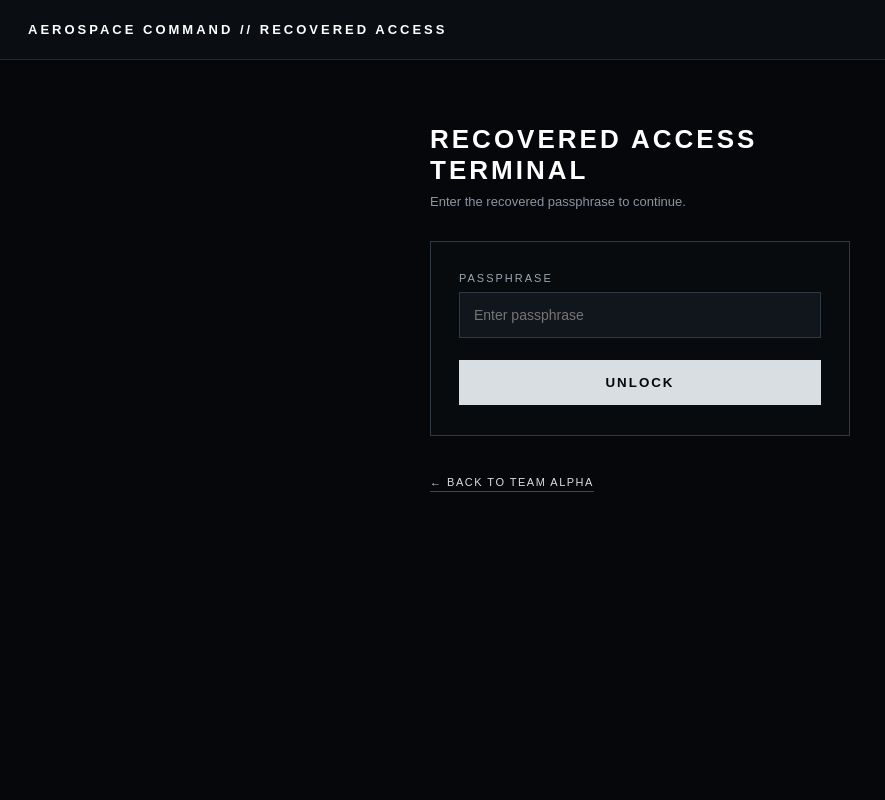
After one commit to saacutter/rta-ctf, a Flask app: page /login/team-alpha/vault in a window 1280 px wide. The commit adds this page. Shown: the whole page, without its empty margins (0-885 px from the left). Run offline with Flask 3, Linux system fonts and the light colour scheme.

Commit message:
added my RE, temporary placeholder for Senaya HPE

```diff
--- a/Final/app/app.py
+++ b/Final/app/app.py
@@ -76,14 +76,15 @@ def login():
 
     if user:
         session["stage_two_complete"] = True
-        return render_template(
-        "dashboard.html",
-        action_url="/dashboard"
-    )
-    return render_template(
-        "login.html",
-        action_url="/login"
-    )
+        return redirect("/dashboard")
+    return render_template("login.html")
+
+
+@app.route("/dashboard")
+def dashboard():
+    if not session.get("stage_two_complete"):
+        return redirect("/")
+    return render_template("dashboard.html")
 
 def handle_reflected_query():
     query_param = request.args.get("query")
@@ -218,6 +219,46 @@ def team_alpha():
         "branch1_01.html"
     )
 
+ALPHA_VAULT_PASSWORD = os.environ.get("ALPHA_VAULT_PASSWORD", "AS!@DJshjdb@#aksjA^&%SJDBka*sbdjkas")
+ALPHA_HPE_PASSWORD = os.environ.get("ALPHA_HPE_PASSWORD", "JJZGBLPN")
+
+@app.route("/login/team-alpha/vault", methods=["GET", "POST"])
+def team_alpha_vault():
+    if request.method == "POST":
+        supplied = request.form.get("password", "")
+        if secrets.compare_digest(supplied, ALPHA_VAULT_PASSWORD):
+            session["alpha_vault_unlocked"] = True
+            return redirect(url_for("team_alpha_vault"))
+        return render_template(
+            "alpha_branch_vaultRE.html",
+            unlocked=False,
+            error="ACCESS DENIED — INCORRECT PASSPHRASE."
+        )
+
+    return render_template(
+        "alpha_branch_vaultRE.html",
+        unlocked=session.get("alpha_vault_unlocked", False),
+        error=None
+    )
+
+@app.route("/login/team-alpha/HPE", methods=["GET", "POST"])
+def team_alpha_HPE():
+    if request.method == "POST":
+        supplied = request.form.get("password", "")
+        if secrets.compare_digest(supplied, ALPHA_HPE_PASSWORD):
+            session["alpha_HPE_unlocked"] = True
+            return redirect(url_for("team_alpha_HPE"))
+        return render_template(
+            "alpha_branch_HPE.html",
+            unlocked=False,
+            error="ACCESS DENIED — INCORRECT PASSPHRASE."
+        )
+
+    return render_template(
+        "alpha_branch_HPE.html",
+        unlocked=session.get("alpha_HPE_unlocked", False),
+        error=None
+    )
 
 BRAVO_ACCOUNTS = {
     "castillo": {
--- /dev/null
+++ b/Final/app/templates/alpha_branch_vaultRE.html
@@ -0,0 +1,164 @@
+<!DOCTYPE html>
+<html lang="en">
+<head>
+<meta charset="UTF-8">
+<meta name="viewport" content="width=device-width, initial-scale=1.0">
+<title>AEROSPACE // RECOVERED ACCESS</title>
+
+<style>
+  :root{
+    --bg:#05070a; --panel:#0d1117; --border:#303943;
+    --success:#9fe0b8; --success-bg:#0d1a13;
+    --danger:#e39a94; --danger-bg:#1a0d0d;
+    --text:#ffffff; --text-dim:#8995a2;
+  }
+
+  *{ box-sizing:border-box; }
+  html,body{
+    margin:0; padding:0; min-height:100vh; background:var(--bg);
+    color:var(--text); font-family:Arial,Helvetica,sans-serif;
+  }
+
+  body::before{
+    content:""; position:fixed; inset:0; z-index:-1;
+    background:
+      linear-gradient(180deg,rgba(5,7,10,.9) 0%,rgba(5,7,10,.55) 60%,rgba(5,7,10,.9) 100%),
+      url("/static/images/aerospace-jet.jpeg") center/cover no-repeat;
+  }
+
+  nav.topbar{
+    height:60px; background:#0a0d12; display:flex;
+    align-items:center; justify-content:space-between;
+    padding:0 28px; border-bottom:1px solid rgba(255,255,255,.12);
+  }
+
+  .brand{ font-weight:700; font-size:13px; letter-spacing:3px; }
+
+  .pill{
+    font-size:10.5px; letter-spacing:1.5px; font-weight:700;
+    padding:5px 12px; border:1px solid #40484f;
+    color:#d9dee3; text-transform:uppercase;
+  }
+
+  main{ max-width:640px; margin:0 auto; padding:64px 20px 90px; }
+  main.gate{ max-width:460px; }
+
+  h1{ font-size:26px; letter-spacing:3px; margin:0 0 8px; }
+  .subtitle{ color:var(--text-dim); font-size:13px; margin:0 0 32px; }
+
+  .card{
+    background:rgba(8,11,15,.92);
+    border:1px solid var(--border);
+    padding:30px 28px; margin-bottom:20px;
+  }
+
+  /* gate form */
+  label{ display:block; font-size:11px; letter-spacing:2px; color:#9ca7b3; margin-bottom:8px; }
+  input{
+    width:100%; padding:14px; margin-bottom:22px;
+    background:#11161c; border:1px solid #303943;
+    color:white; outline:none; font-size:14px;
+  }
+  input:focus{ border-color:#8d9aa8; }
+  button{
+    width:100%; padding:15px; border:none;
+    background:#d9dee3; color:#05070a;
+    font-weight:bold; letter-spacing:2px; cursor:pointer;
+  }
+  button:hover{ background:white; }
+  .option-error{
+    margin-bottom:20px; padding:10px 12px;
+    font-size:12px; letter-spacing:.5px;
+    background:var(--danger-bg); color:var(--danger);
+    border:1px solid #4a1f1f;
+  }
+
+  .notes-list{ display:flex; flex-direction:column; gap:12px; }
+  .note{
+    background:#0a0d12; border:1px solid var(--border);
+    padding:14px 16px; font-size:12.5px;
+    line-height:1.7; color:var(--text-dim);
+  }
+  .note-title{
+    color:var(--text); font-weight:700;
+    letter-spacing:.5px; margin-bottom:4px;
+    font-size:11px; text-transform:uppercase;
+  }
+  .btn {
+    display: block; width: fit-content; color: #c7ccd4; border:1px solid #e9edf2;
+    padding:10px; font-family:inherit; font-size:11px;
+    cursor:pointer; margin-top: 1em; text-decoration:none;
+  }
+  .option-card{
+    display:block; color:white; text-decoration:none;
+    background:rgba(8,11,15,.92);
+    border:1px solid var(--border);
+    padding:22px 24px; margin-bottom:16px;
+    cursor:pointer; transition:border-color .15s ease;
+  }
+  .option-card:hover{ border-color:#8d9aa8; }
+  .option-name{ font-size:16px; font-weight:700; letter-spacing:1px; margin-bottom:4px; }
+  .option-sub{ font-size:11px; color:var(--text-dim); letter-spacing:1px; }
+
+  .back-link{
+    display:inline-block; margin-top:20px;
+    color:#d9dee3; font-size:11px; letter-spacing:1.5px;
+    text-decoration:none; border-bottom:1px solid #40484f;
+    padding-bottom:3px;
+  }
+  .back-link:hover{ color:#fff; border-color:#8d9aa8; }
+</style>
+</head>
+
+<body>
+
+<nav class="topbar">
+  <div class="brand">AEROSPACE COMMAND // RECOVERED ACCESS</div>
+</nav>
+
+{% if unlocked %}
+<main>
+
+  <h1>RECOVERED ACCESS</h1>
+  <p class="subtitle">Access granted. Retrieve the recovered artifact.</p>
+
+  <div class="card">
+    <div class="notes-list">
+      <div class="note">
+        <div class="note-title">Recovered Artifact</div>
+        <span>Download and analyse the recovered file to proceed.</span>
+        <a class="btn" href="{{ url_for('static', filename='uploads/Files.zip') }}" download>⇩&nbsp;DOWNLOAD</a>
+      </div>
+    </div>
+  </div>
+
+  <a class="option-card" href="{{ url_for('team_alpha_HPE') }}">
+    <div class="option-name">PROCEED →</div>
+    <div class="option-sub">Next stage</div>
+  </a>
+
+  <a class="back-link" href="{{ url_for('team_alpha') }}">← BACK TO TEAM ALPHA</a>
+
+</main>
+{% else %}
+<main class="gate">
+
+  <h1>RECOVERED ACCESS TERMINAL</h1>
+  <p class="subtitle">Enter the recovered passphrase to continue.</p>
+
+  <div class="card">
+    {% if error %}<div class="option-error">{{ error }}</div>{% endif %}
+    <form action="{{ url_for('team_alpha_vault') }}" method="POST">
+      <label for="password">PASSPHRASE</label>
+      <input type="password" id="password" name="password" placeholder="Enter passphrase" autocomplete="off" required>
+      <button type="submit">UNLOCK</button>
+    </form>
+  </div>
+
+  <a class="back-link" href="{{ url_for('team_alpha') }}">← BACK TO TEAM ALPHA</a>
+
+</main>
+{% endif %}
+
+</body>
+</html>
--- a/Final/app/templates/branch1_01.html
+++ b/Final/app/templates/branch1_01.html
@@ -172,6 +172,12 @@
     </div>
 
   </div>
+  <a class="option-card" href="{{ url_for('.team_alpha_vault') }}">
+    <div class="option-name">RECOVERED ACCESS TERMINAL →</div>
+    <div class="option-sub">Passphrase required</div>
+  </a>
+
+</main>
 
 </body>
 </html>
```
Also changed, not shown: Final/app/templates/alpha_branch_HPE.html (added, +153 -0 lines), 1 other file.
